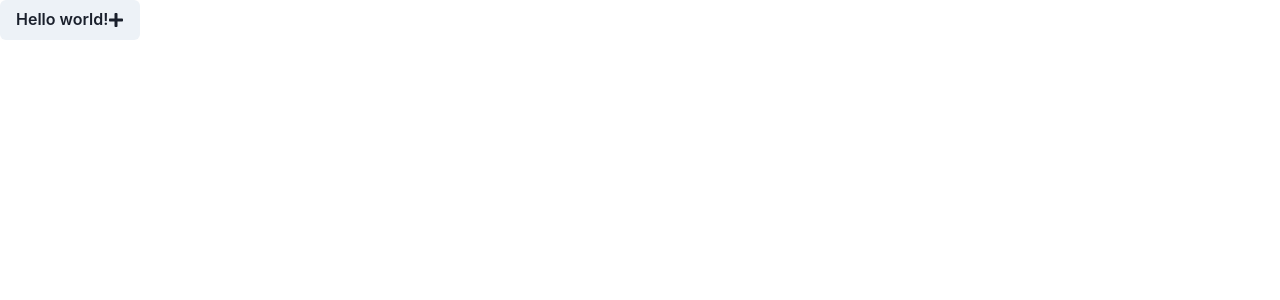
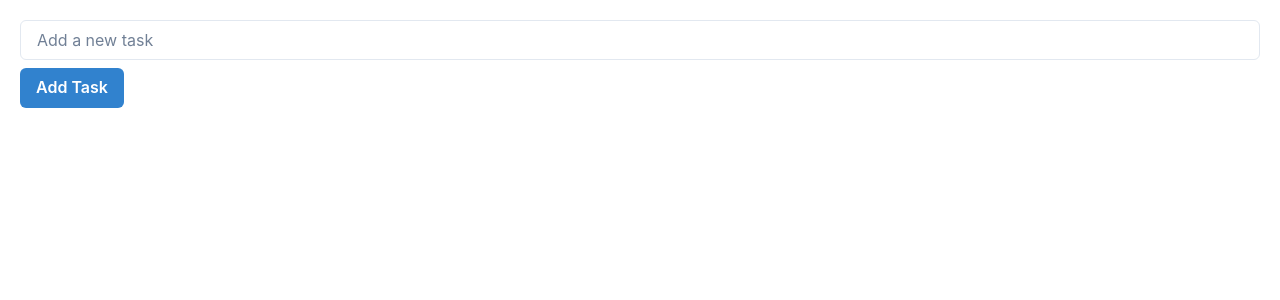
Before and after one commit to GPT-Engineer-App-Dev/efficient-todo-tracker, a React (Vite) app: page / in a window 1280 px wide. Shown: the top 300 px of the page. Built offline with nearby package versions, Linux system fonts and the light colour scheme.

Commit message:
Implemented a fully functional todo app with add, delete, and mark complete features.

```diff
--- a/src/pages/Index.jsx
+++ b/src/pages/Index.jsx
@@ -1,15 +1,53 @@
 // Complete the Index page component here
 // Use chakra-ui
-import { Button } from "@chakra-ui/react"; // example
-import { FaPlus } from "react-icons/fa"; // example - use react-icons/fa for icons
+import React from 'react';
+import { Box, Input, Button, List, ListItem, ListIcon, IconButton, useToast } from '@chakra-ui/react';
+import { FaTrash, FaCheckCircle } from 'react-icons/fa';
 
 const Index = () => {
-  // TODO: Create the website here!
+  const [tasks, setTasks] = React.useState([]);
+  const [input, setInput] = React.useState('');
+  const toast = useToast();
+
+  const addTask = () => {
+    if (input.trim() === '') {
+      toast({
+        title: 'No task entered',
+        status: 'warning',
+        duration: 2000,
+        isClosable: true,
+      });
+      return;
+    }
+    setTasks([...tasks, { id: Date.now(), text: input, isComplete: false }]);
+    setInput('');
+  };
+
+  const deleteTask = (id) => {
+    setTasks(tasks.filter(task => task.id !== id));
+  };
+
+  const toggleComplete = (id) => {
+    setTasks(tasks.map(task => task.id === id ? { ...task, isComplete: !task.isComplete } : task));
+  };
+
   return (
-    <Button>
-      Hello world! <FaPlus />
-    </Button>
-  ); // example
+    <Box p={5}>
+      <Input placeholder="Add a new task" value={input} onChange={(e) => setInput(e.target.value)} />
+      <Button onClick={addTask} mt={2} colorScheme="blue">Add Task</Button>
+      <List spacing={3} mt={4}>
+        {tasks.map(task => (
+          <ListItem key={task.id} d="flex" alignItems="center">
+            <ListIcon as={task.isComplete ? FaCheckCircle : FaTrash} color={task.isComplete ? 'green.500' : 'red.500'} cursor="pointer" onClick={() => toggleComplete(task.id)} />
+            <Box flex="1" as="span" textDecoration={task.isComplete ? 'line-through' : 'none'}>
+              {task.text}
+            </Box>
+            <IconButton aria-label="Delete task" icon={<FaTrash />} onClick={() => deleteTask(task.id)} />
+          </ListItem>
+        ))}
+      </List>
+    </Box>
+  );
 };
 
 export default Index;
```
